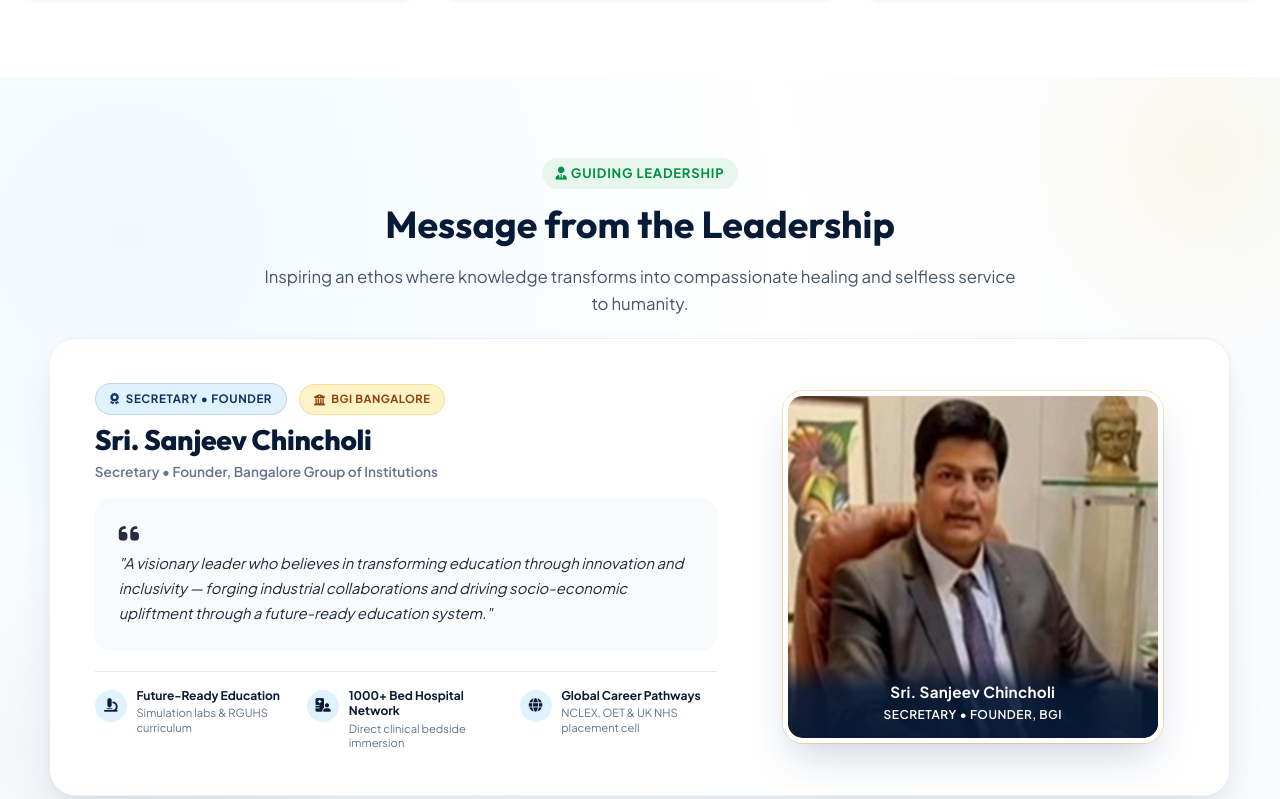
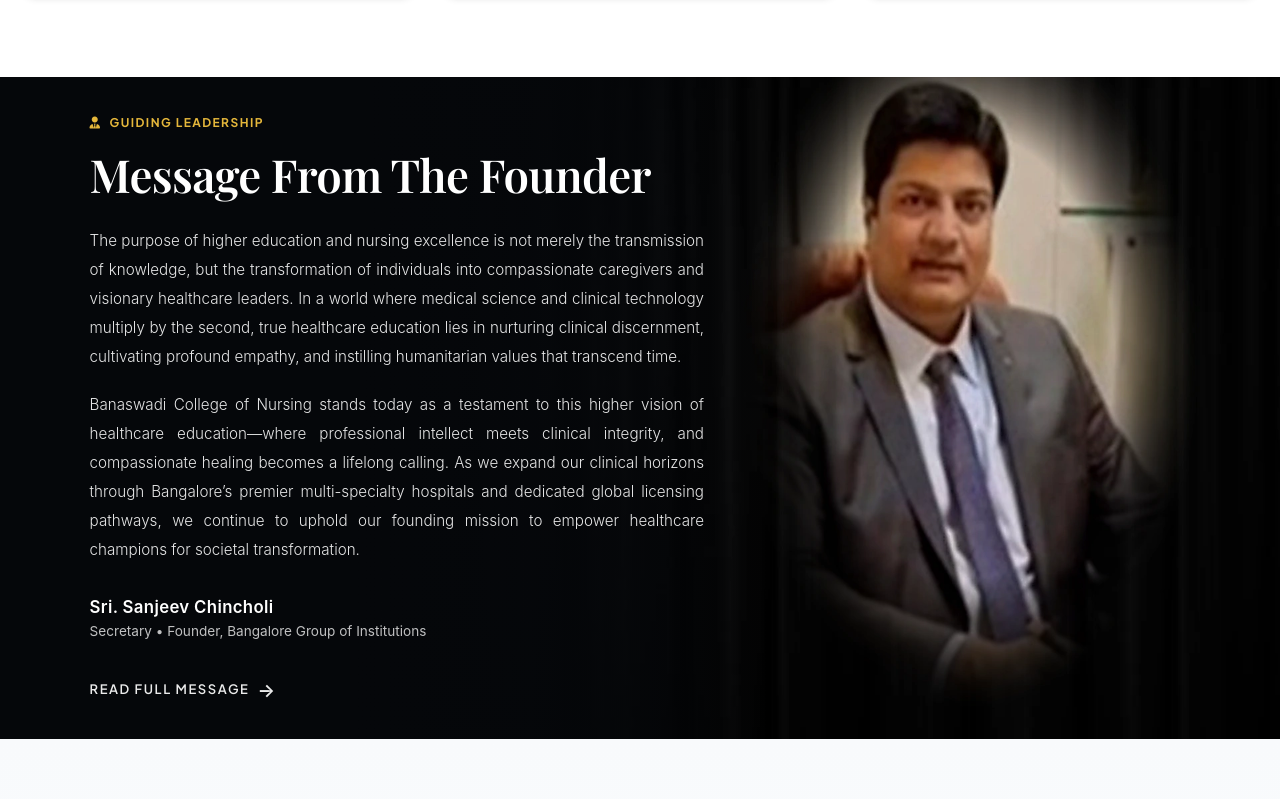
Before and after one commit to kapildevbarman21/Banaswadi-College-of-Nursing, a plain HTML site: page index.html in a window 1280 px wide. Shown: the part 7162-7961 px from the top of the page. Drawn offline with nearby package versions, Linux system fonts and the light colour scheme; a web font is replaced by a local one.

Commit message:
feat(leadership): match Kristu Jayanti dark studio showcase layout and remove old header subtitle

```diff
--- a/assets/css/style.css
+++ b/assets/css/style.css
@@ -1854,8 +1854,290 @@ button, input, select, textarea {
    ========================================================================== */
 
 /* ==========================================================================
-   LEADERSHIP DESK (Chairman & Founder's Message - Full Viewport Responsive)
+   LEADERSHIP DESK (Kristu Jayanti Style Dark Studio Showcase)
    ========================================================================== */
+
+.leadership-section.vc-showcase-section {
+  position: relative;
+  width: 100%;
+  background: #05070a !important;
+  color: #ffffff;
+  overflow: hidden;
+  padding: 0 !important;
+  min-height: auto !important;
+  box-sizing: border-box;
+}
+
+.leadership-section.vc-showcase-section::before,
+.leadership-section.vc-showcase-section::after {
+  display: none !important;
+}
+
+.vc-showcase-wrapper {
+  position: relative;
+  width: 100%;
+  background: #05070a;
+  display: flex;
+  flex-direction: column;
+}
+
+@media (min-width: 1024px) {
+  .vc-showcase-wrapper {
+    display: block;
+    position: relative;
+    width: 100%;
+    min-height: 560px;
+    max-height: 720px;
+  }
+}
+
+/* Left: Content Block */
+.vc-showcase-content {
+  position: relative;
+  z-index: 20;
+  display: flex;
+  align-items: center;
+  padding: 3.5rem 1.5rem 2.5rem;
+  box-sizing: border-box;
+}
+
+@media (min-width: 768px) {
+  .vc-showcase-content {
+    padding: 4rem 2.5rem 3rem;
+  }
+}
+
+@media (min-width: 1024px) {
+  .vc-showcase-content {
+    position: absolute;
+    inset: 0;
+    align-items: center;
+    padding: 0 0 0 5%;
+    max-width: 58%;
+  }
+}
+
+@media (min-width: 1280px) {
+  .vc-showcase-content {
+    padding-left: 7%;
+    max-width: 55%;
+  }
+}
+
+@media (min-width: 1536px) {
+  .vc-showcase-content {
+    padding-left: 9%;
+    max-width: 52%;
+  }
+}
+
+.vc-showcase-inner {
+  width: 100%;
+  max-width: 680px;
+  text-align: left;
+}
+
+.vc-showcase-tag {
+  display: inline-flex;
+  align-items: center;
+  gap: 0.5rem;
+  font-size: 0.75rem;
+  font-weight: 700;
+  text-transform: uppercase;
+  letter-spacing: 0.12em;
+  color: #e5b73b; /* Institutional metallic gold */
+  margin-bottom: 0.85rem;
+}
+
+.vc-showcase-heading {
+  font-family: 'Gloock', 'Playfair Display', 'Cinzel', Georgia, serif;
+  font-size: 1.75rem;
+  font-weight: 400;
+  color: #ffffff;
+  line-height: 1.25;
+  letter-spacing: -0.015em;
+  margin-bottom: 1.35rem;
+}
+
+@media (min-width: 480px) {
+  .vc-showcase-heading {
+    font-size: 2rem;
+  }
+}
+
+@media (min-width: 768px) {
+  .vc-showcase-heading {
+    font-size: 2.5rem;
+  }
+}
+
+@media (min-width: 1280px) {
+  .vc-showcase-heading {
+    font-size: 2.85rem;
+    margin-bottom: 1.5rem;
+  }
+}
+
+.vc-showcase-para {
+  font-family: 'Inter', -apple-system, BlinkMacSystemFont, 'Segoe UI', Roboto, sans-serif;
+  font-size: 0.875rem;
+  font-weight: 300;
+  color: rgba(255, 255, 255, 0.9);
+  line-height: 1.8;
+  margin-bottom: 1.15rem;
+  text-align: justify;
+}
+
+@media (min-width: 768px) {
+  .vc-showcase-para {
+    font-size: 0.9375rem;
+    line-height: 1.85;
+  }
+}
+
+@media (min-width: 1280px) {
+  .vc-showcase-para {
+    font-size: 0.95rem;
+    line-height: 1.9;
+    margin-bottom: 1.25rem;
+  }
+}
+
+.vc-showcase-author {
+  padding-top: 0.75rem;
+  margin-bottom: 1.25rem;
+}
+
+.vc-author-name {
+  font-family: -apple-system, BlinkMacSystemFont, 'Segoe UI', Roboto, sans-serif;
+  font-size: 1.05rem;
+  font-weight: 600;
+  color: #ffffff;
+  letter-spacing: 0.02em;
+  margin-bottom: 0.2rem;
+}
+
+.vc-author-title {
+  font-family: -apple-system, BlinkMacSystemFont, 'Segoe UI', Roboto, sans-serif;
+  font-size: 0.85rem;
+  font-weight: 400;
+  color: rgba(255, 255, 255, 0.75);
+}
+
+.vc-showcase-action {
+  padding-top: 0.5rem;
+}
+
+.vc-read-more-btn {
+  display: inline-flex;
+  align-items: center;
+  gap: 0.5rem;
+  font-size: 0.8125rem;
+  font-weight: 600;
+  text-transform: uppercase;
+  letter-spacing: 0.12em;
+  color: rgba(255, 255, 255, 0.92);
+  text-decoration: none;
+  transition: all 0.25s ease;
+  position: relative;
+  padding: 0.25rem 0;
+}
+
+.vc-read-more-btn span.vc-arrow {
+  display: inline-block;
+  transition: transform 0.25s ease;
+  font-size: 1.15rem;
+}
+
+.vc-read-more-btn:hover {
+  color: #ffffff;
+}
+
+.vc-read-more-btn:hover span.vc-arrow {
+  transform: translateX(6px);
+  color: #e5b73b;
+}
+
+/* Gradient overlay across image to blend smoothly into text */
+.vc-gradient-overlay {
+  display: none;
+}
+
+@media (min-width: 1024px) {
+  .vc-gradient-overlay {
+    display: block;
+    position: absolute;
+    inset: 0;
+    width: 64%;
+    background: linear-gradient(to right, #05070a 0%, #05070a 45%, rgba(5, 7, 10, 0.95) 70%, rgba(5, 7, 10, 0.7) 85%, transparent 100%);
+    z-index: 10;
+    pointer-events: none;
+  }
+}
+
+@media (min-width: 1280px) {
+  .vc-gradient-overlay {
+    width: 60%;
+  }
+}
+
+.vc-image-wrapper {
+  width: 100%;
+  background: #05070a;
+  overflow: hidden;
+}
+
+.vc-showcase-img {
+  width: 100%;
+  height: auto;
+  display: block;
+  user-select: none;
+  pointer-events: none;
+}
+
+@media (min-width: 1024px) {
+  .vc-image-wrapper {
+    height: 100%;
+    min-height: 560px;
+    max-height: 720px;
+  }
+  .vc-showcase-img {
+    height: 100%;
+    min-height: 560px;
+    max-height: 720px;
+    object-fit: cover;
+    object-position: right center;
+  }
+}
+
+@media (max-width: 1023px) {
+  .vc-image-wrapper {
+    position: relative;
+    width: 100%;
+    height: 420px;
+    background: #05070a;
+    display: flex;
+    justify-content: center;
+    align-items: center;
+  }
+  .vc-showcase-img {
+    width: 100%;
+    height: 100%;
+    object-fit: contain;
+    object-position: center bottom;
+  }
+  .vc-image-wrapper::before {
+    content: '';
+    position: absolute;
+    top: 0;
+    left: 0;
+    right: 0;
+    height: 60px;
+    background: linear-gradient(to bottom, #05070a 0%, transparent 100%);
+    z-index: 5;
+    pointer-events: none;
+  }
+}
 
 .leadership-section {
   position: relative;
--- a/index.html
+++ b/index.html
@@ -9,7 +9,7 @@
   <!-- Google Fonts -->
   <link rel="preconnect" href="https://fonts.googleapis.com">
   <link rel="preconnect" href="https://fonts.gstatic.com" crossorigin>
-  <link href="https://fonts.googleapis.com/css2?family=Bodoni+Moda:ital,opsz,wght@0,6..96,600;0,6..96,700;0,6..96,800;1,6..96,600;1,6..96,700&family=Cinzel:wght@600;700;800&family=Cormorant+Garamond:ital,wght@0,500;0,600;0,700;1,600;1,700&family=Outfit:wght@400;500;600;700;800&family=Playfair+Display:ital,wght@0,600;0,700;0,800;1,600;1,700&family=Plus+Jakarta+Sans:wght@400;500;600;700&display=swap" rel="stylesheet">
+  <link href="https://fonts.googleapis.com/css2?family=Bodoni+Moda:ital,opsz,wght@0,6..96,600;0,6..96,700;0,6..96,800;1,6..96,600;1,6..96,700&family=Cinzel:wght@600;700;800&family=Cormorant+Garamond:ital,wght@0,500;0,600;0,700;1,600;1,700&family=Gloock&family=Outfit:wght@400;500;600;700;800&family=Playfair+Display:ital,wght@0,600;0,700;0,800;1,600;1,700&family=Plus+Jakarta+Sans:wght@400;500;600;700&display=swap" rel="stylesheet">
 
   <!-- FontAwesome 6 Icons -->
   <link rel="stylesheet" href="https://cdnjs.cloudflare.com/ajax/libs/font-awesome/6.4.0/css/all.min.css">
@@ -976,69 +976,47 @@
   </section>
 
   <!-- ==========================================================================
-       LEADERSHIP & GOVERNANCE DESK (Founder Message - Full Screen Showcase)
+       LEADERSHIP & GOVERNANCE DESK (Kristu Jayanti Style Dark Studio Showcase)
        ========================================================================== -->
-  <section class="leadership-section" id="leadership">
-    <div class="container">
-      <div class="section-header">
-        <span class="section-tag"><i class="fa-solid fa-user-tie"></i> Guiding Leadership</span>
-        <h2 class="section-title">Message from the Leadership</h2>
-        <p class="section-subtitle">
-          Inspiring an ethos where knowledge transforms into compassionate healing and selfless service to humanity.
-        </p>
+  <section class="leadership-section vc-showcase-section" id="leadership">
+    <div class="vc-showcase-wrapper">
+      <!-- Left: Leadership Message Content -->
+      <div class="vc-showcase-content">
+        <div class="vc-showcase-inner">
+          <span class="vc-showcase-tag"><i class="fa-solid fa-user-tie"></i> Guiding Leadership</span>
+          <h2 class="vc-showcase-heading">Message From The Founder</h2>
+
+          <p class="vc-showcase-para">
+            The purpose of higher education and nursing excellence is not merely the transmission of knowledge, but the transformation of individuals into compassionate caregivers and visionary healthcare leaders. In a world where medical science and clinical technology multiply by the second, true healthcare education lies in nurturing clinical discernment, cultivating profound empathy, and instilling humanitarian values that transcend time.
+          </p>
+
+          <p class="vc-showcase-para">
+            Banaswadi College of Nursing stands today as a testament to this higher vision of healthcare education&mdash;where professional intellect meets clinical integrity, and compassionate healing becomes a lifelong calling. As we expand our clinical horizons through Bangalore&rsquo;s premier multi-specialty hospitals and dedicated global licensing pathways, we continue to uphold our founding mission to empower healthcare champions for societal transformation.
+          </p>
+
+          <div class="vc-showcase-author">
+            <h3 class="vc-author-name">Sri. Sanjeev Chincholi</h3>
+            <p class="vc-author-title">Secretary &bull; Founder, Bangalore Group of Institutions</p>
+          </div>
+
+          <div class="vc-showcase-action">
+            <a href="about.html#governance" class="vc-read-more-btn">
+              <span>Read Full Message</span>
+              <span class="vc-arrow">&rarr;</span>
+            </a>
+          </div>
+        </div>
       </div>
 
-      <div class="leadership-grid">
-        <!-- Secretary & Founder Showcase -->
-        <div class="leader-card founder-card">
-          <div class="leader-content">
-            <div class="leader-badge-row">
-              <span class="leader-role-tag"><i class="fa-solid fa-award"></i> Secretary &bull; Founder</span>
-              <span class="leader-org-tag"><i class="fa-solid fa-building-columns"></i> BGI Bangalore</span>
-            </div>
-            <h3 class="leader-name">Sri. Sanjeev Chincholi</h3>
-            <div class="leader-sub">Secretary &bull; Founder, Bangalore Group of Institutions</div>
+      <!-- Gradient blend overlay for seamless dark transition -->
+      <div class="vc-gradient-overlay"></div>
 
-            <div class="quote-box">
-              <i class="fa-solid fa-quote-left quote-icon"></i>
-              <p class="leader-quote">
-                "A visionary leader who believes in transforming education through innovation and inclusivity &mdash; forging industrial collaborations and driving socio-economic upliftment through a future-ready education system."
-              </p>
-            </div>
-
-            <div class="leader-pillars">
-              <div class="pillar-item">
-                <i class="fa-solid fa-microscope"></i>
-                <div>
-                  <strong>Future-Ready Education</strong>
-                  <span>Simulation labs &amp; RGUHS curriculum</span>
-                </div>
-              </div>
-              <div class="pillar-item">
-                <i class="fa-solid fa-hospital-user"></i>
-                <div>
-                  <strong>1000+ Bed Hospital Network</strong>
-                  <span>Direct clinical bedside immersion</span>
-                </div>
-              </div>
-              <div class="pillar-item">
-                <i class="fa-solid fa-globe"></i>
-                <div>
-                  <strong>Global Career Pathways</strong>
-                  <span>NCLEX, OET &amp; UK NHS placement cell</span>
-                </div>
-              </div>
-            </div>
-          </div>
-
-          <div class="leader-photo-wrap">
-            <img src="assets/images/sanjeev-chincholi.webp" alt="Sri. Sanjeev Chincholi - Secretary &bull; Founder, Bangalore Group of Institutions">
-            <div class="photo-caption-badge">
-              <span class="caption-name">Sri. Sanjeev Chincholi</span>
-              <span class="caption-title">Secretary &bull; Founder, BGI</span>
-            </div>
-          </div>
-        </div>
+      <!-- Right: Leader Portrait on Dark Backdrop -->
+      <div class="vc-image-wrapper">
+        <picture>
+          <source media="(max-width: 1023px)" srcset="assets/images/leadership/founder-mobile.webp">
+          <img src="assets/images/leadership/founder-showcase.webp" alt="Sri. Sanjeev Chincholi - Secretary &bull; Founder, Bangalore Group of Institutions" class="vc-showcase-img" loading="eager">
+        </picture>
       </div>
     </div>
   </section>
```
Also changed, not shown: about.html (+38 -60 lines), assets/images/leadership/founder-curtain-showcase.webp (added), assets/images/leadership/founder-mobile.webp (added), assets/images/leadership/founder-showcase.jpg (added), assets/images/leadership/founder-showcase.webp (added), assets/images/leadership/vc.webp (added).
